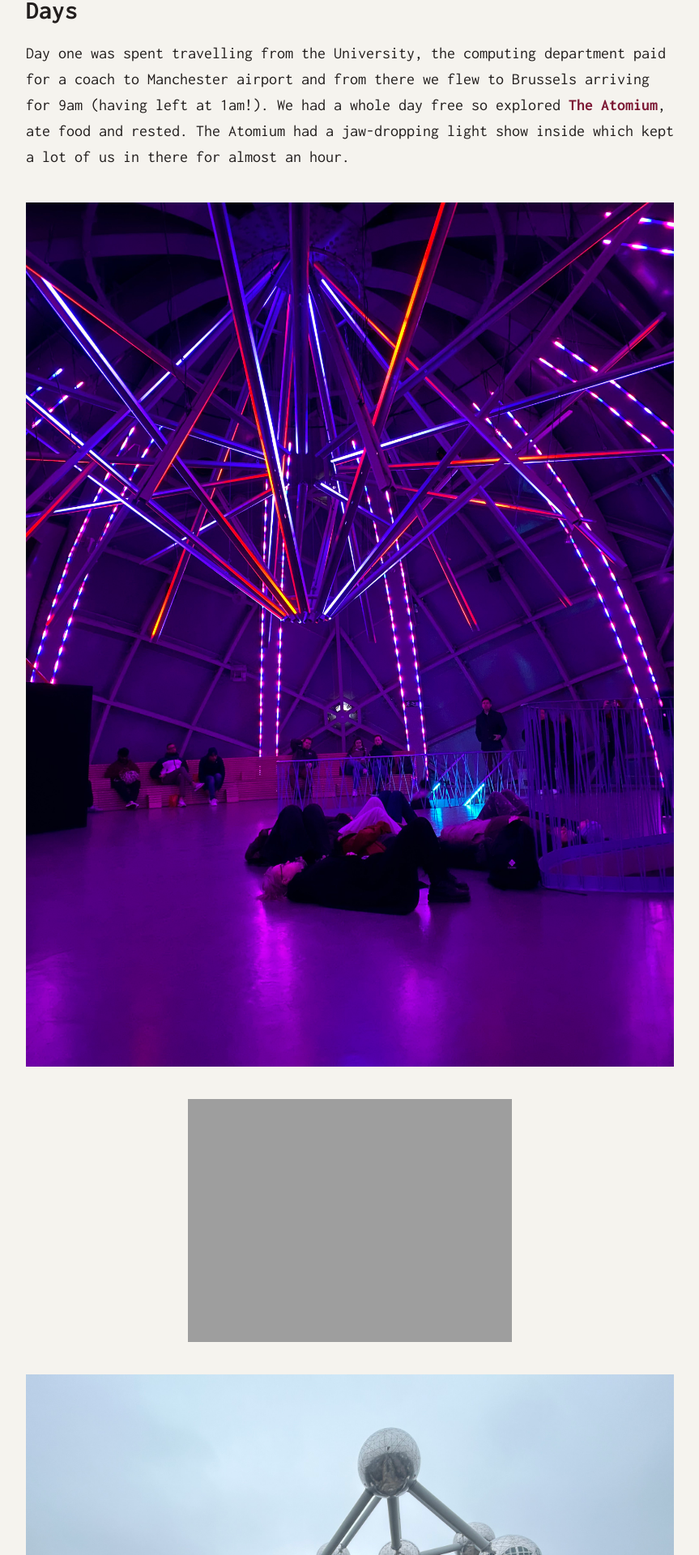
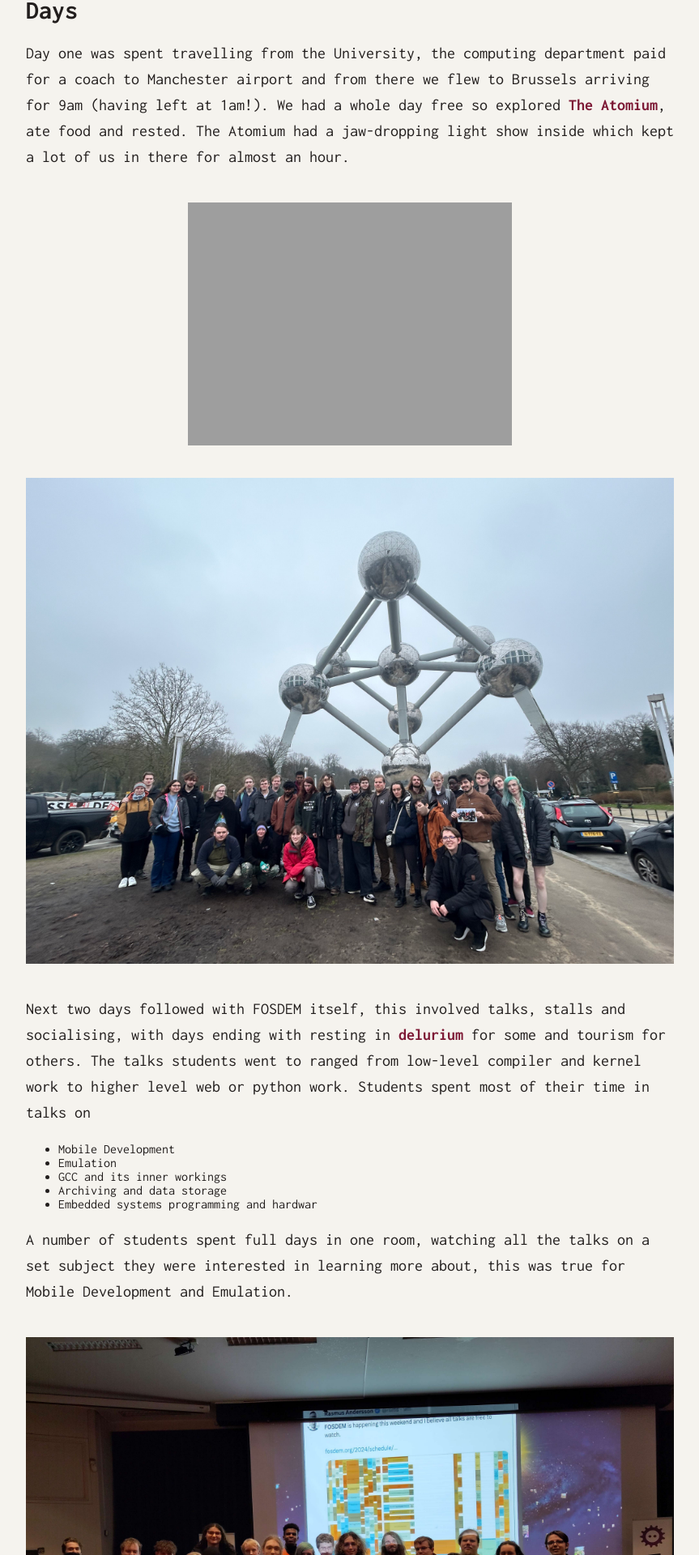
Before and after one commit to abercompsoc/abercompsoc.github.io, a Jekyll site: the page built from _posts/2024-02-07-fosdem2024.md, in a window 1280 px wide. Shown: the part 806-2726 px from the top of the page at 81% size, without its empty margins (208-1071 px from the left). Built offline with Jekyll 4.4.1, drawn with Linux system fonts in a browser that asks for light colours.

Commit message:
minor alterations to images

```diff
--- a/_posts/2024-02-07-fosdem2024.md
+++ b/_posts/2024-02-07-fosdem2024.md
@@ -12,8 +12,7 @@
 
 # Days
 Day one was spent travelling from the University, the computing department paid for a coach to Manchester airport and from there we flew to Brussels arriving for 9am (having left at 1am!). We had a whole day free so explored [The Atomium](https://atomium.be/home/Index), ate food and rested. The Atomium had a jaw-dropping light show inside which kept a lot of us in there for almost an hour.
-![Students under a light show](https://abercompsoc.github.io/assets/fosdem2024/lights2.jpg)
-![Students going through a tunnel of light](https://abercompsoc.github.io/assets/fosdem2024/lights1.jpg)
+![two images, students going through a tunnel of light and students lying under a light show](https://abercompsoc.github.io/assets/fosdem2024/lights1.jpg)
 ![Full Group infront of Atomium](https://abercompsoc.github.io/assets/fosdem2024/groupAtomiumPhoto.jpg)
 
 Next two days followed with FOSDEM itself, this involved talks, stalls and socialising, with days ending with resting in [delurium](https://www.deliriumvillage.com/bar/delirium-cafe/) for some and tourism for others. The talks students went to ranged from low-level compiler and kernel work to higher level web or python work. Students spent most of their time in talks on
```
Also changed, not shown: 1 other file.
